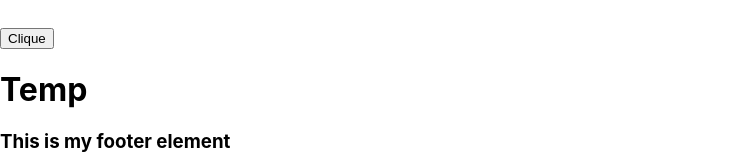
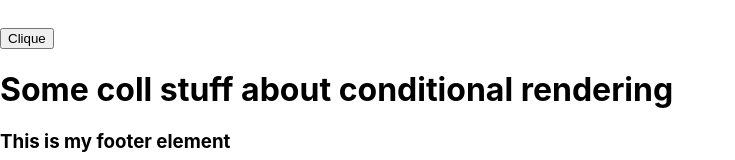
Before and after one commit to cfabioramos/my-react-app, a React (Create React App) app: page / in a window 1280 px wide. Shown: the part 637-797 px from the top of the page, without its empty margins (0-735 px from the left). Built offline with nearby package versions, Linux system fonts and the light colour scheme.

Commit message:
Life cycle methods part 2

```diff
--- a/src/Conditional.js
+++ b/src/Conditional.js
@@ -1,8 +1,11 @@
 import React from 'react'
 
 function Conditional(props) {
-    console.log(props.isLoading)
-    return (<h1>Temp</h1>)
+    if (props.isLoading){
+        return (<h1>Loading...</h1>)
+    }
+    else
+        return (<h1>Some coll stuff about conditional rendering</h1>)
 }
 
 export default Conditional
```
